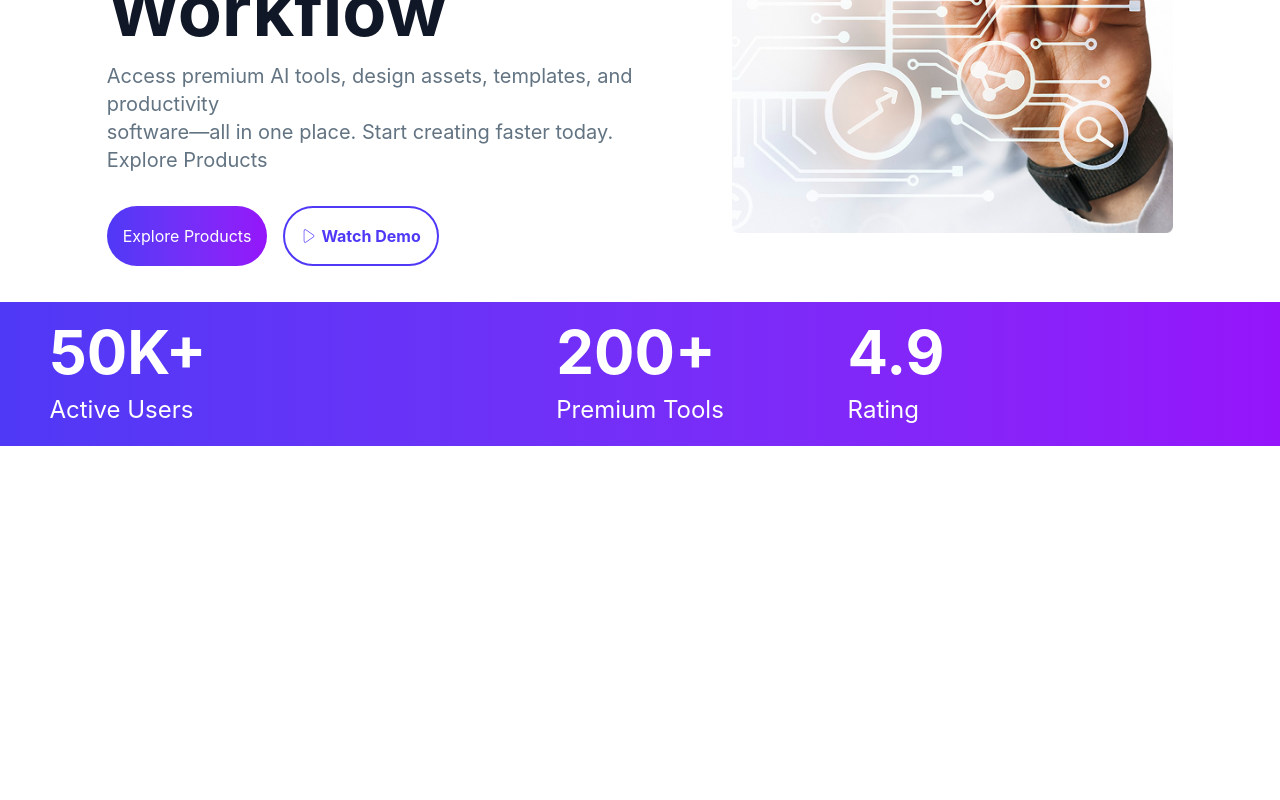
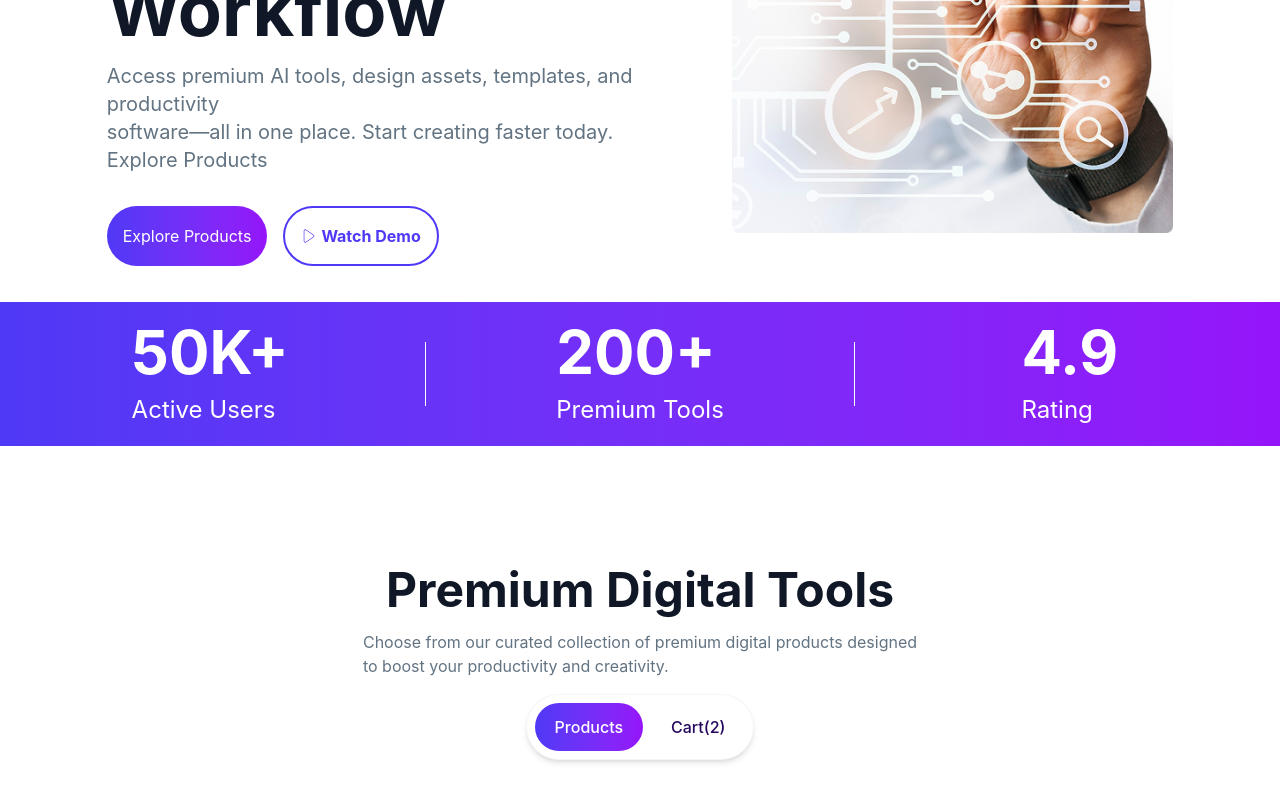
Before and after one commit to kaziabdullahfuad/B13-A6-DigiTools, a React (Vite) app: page / in a window 1280 px wide. Shown: the part 464-1264 px from the top of the page. Before the commit the page ends 910 px from the top, so only its background shows below. Built offline with nearby package versions, Linux system fonts and the light colour scheme.

Commit message:
Started tools section

```diff
--- a/src/App.jsx
+++ b/src/App.jsx
@@ -1,5 +1,6 @@
 import './App.css'
 import Banner from './Components/Banner/Banner'
+import DigitalTools from './Components/DigitalTools/DigitalTools'
 import Navbar from './Components/Navbar/Navbar'
 import UserShow from './Components/UserShow/UserShow'
 
@@ -11,6 +12,7 @@ function App() {
      <Navbar></Navbar>
      <Banner></Banner>
      <UserShow></UserShow>
+     <DigitalTools></DigitalTools>
     </>
   )
 }
--- /dev/null
+++ b/src/Components/DigitalTools/DigitalTools.jsx
@@ -0,0 +1,20 @@
+import React from 'react';
+
+const DigitalTools = () => {
+
+    // ekta use state lagbe
+
+    return (
+        <div className=' w-10/12 md:mx-auto flex flex-col justify-center items-center gap-4 mt-30 mb-10'>
+            <h3 className='font-bold text-5xl text-[#101727]'>Premium Digital Tools</h3>
+            <p className='text-[#627382]'>Choose from our curated collection of premium digital products designed <br />to boost your productivity and creativity.</p>
+
+            <div className='flex bg-white border-[#F6F6F6] border rounded-full gap-2 justify-center items-center p-2 shadow-md'>
+                <button className='bg-linear-to-r from-[#4F39F6] to-[#9514FA] py-3 px-5 text-white rounded-full gap-1 font-medium'>Products</button>
+                <button className='py-3 px-5 text-[#25065D] font-medium'>Cart(2)</button>
+            </div>
+        </div>
+    );
+};
+
+export default DigitalTools;
--- a/src/Components/UserShow/UserShow.jsx
+++ b/src/Components/UserShow/UserShow.jsx
@@ -4,17 +4,20 @@ const UserShow = () => {
     return (
         <div className='bg-linear-to-r from-[#4F39F6] to-[#9514FA]'>
 
-            <div className='grid grid-cols-5 place-items-center py-5'>
+            <div className='w-10/12 mx-auto '>
+            <div className='grid grid-cols-1 md:grid-cols-5 gap-2 place-items-center py-5'>
 
                 <div>
                     <h3 className='text-white font-bold text-6xl mb-3'>50K+</h3>
                     <p className='text-white  text-2xl'>Active Users</p>
                 </div>
-                <hr />
+               <hr className="w-px h-16 bg-white border-none hidden md:block" />
                 <div>
                     <h3 className='text-white font-bold text-6xl mb-3'>200+</h3>
                     <p className='text-white  text-2xl'>Premium Tools</p>
                 </div>
+
+                <hr className="w-px h-16 bg-white border-none hidden md:block" />
 
                 <div>
                     <h3 className='text-white font-bold text-6xl mb-3'>4.9</h3>
@@ -22,6 +25,7 @@ const UserShow = () => {
                 </div>
 
             </div>
+            </div>
         </div>
     );
 };
```
